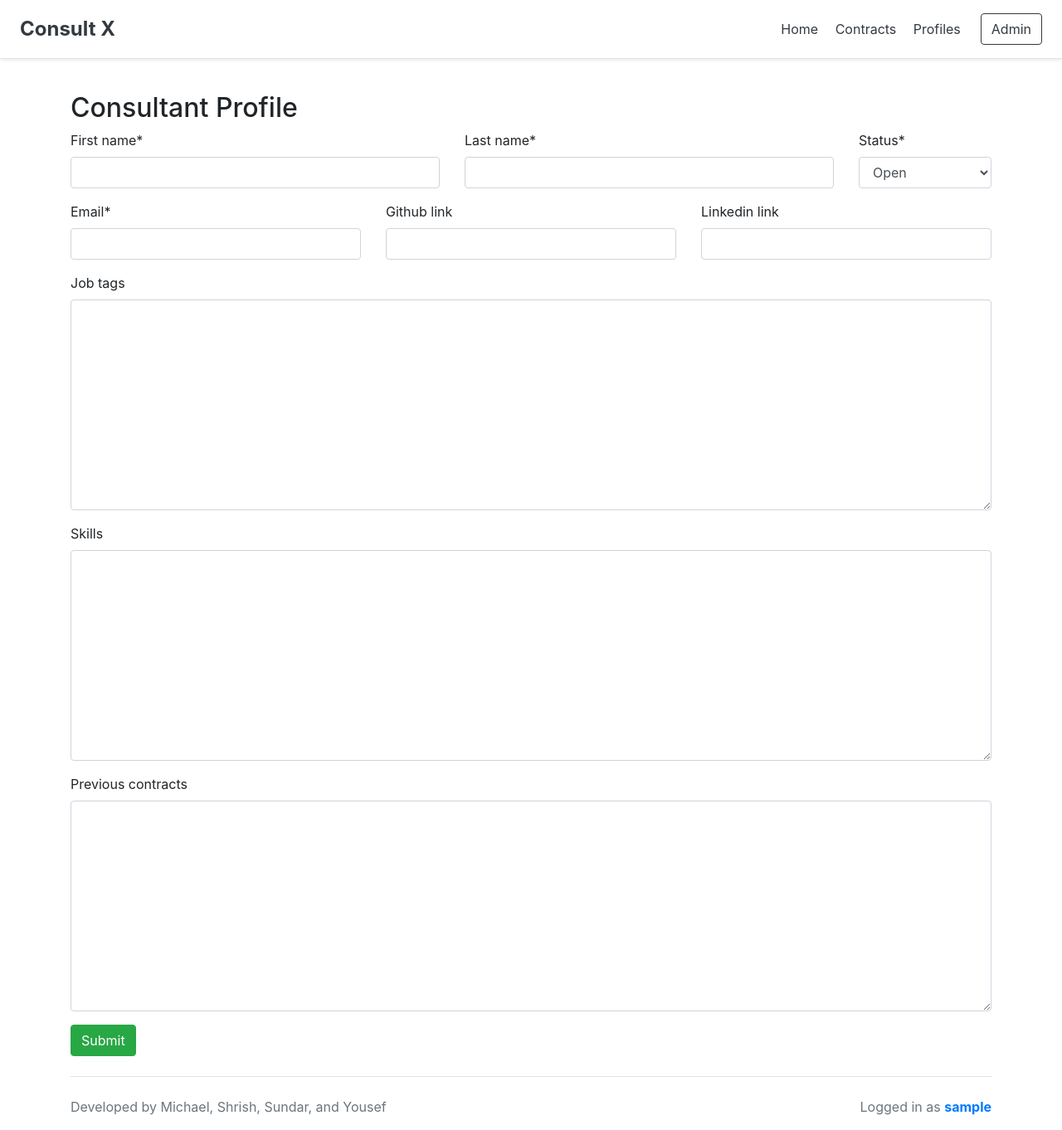
After one commit to Michael-Kagnew/CU-Hackathon, a Django app: page /profiles/edit_profile in a window 1280 px wide. The commit adds this page. Shown: the whole page at 83% size. Run offline with Django 3.2, Linux system fonts and the light colour scheme; the visitor is signed in with stand-in values (Sample User, id 1); some libraries are stand-ins or nearby versions.

Commit message:
Login system, profiles basics

```diff
--- a/login/forms.py
+++ b/login/forms.py
@@ -15,4 +15,4 @@ class SignupForm(UserCreationForm):
 
     class Meta:
         model = User
-        fields = ('username', 'email', 'password1', 'password2',)
+        fields = ('username', 'account_type', 'email', 'password1', 'password2',)
--- a/login/templates/base.html
+++ b/login/templates/base.html
@@ -37,8 +37,13 @@
 
             <! Footer --->
             <footer class="border-top"><br>
+                <p class="float-right text-muted">
+                    {% if user.get_username|length != 0 %}
+                        Logged in as <a href="/signin"><b>{{ user.get_username }}</b></a>
+                    {% endif %}
+                </p>
                 <p class="text-muted">
-                    developed by someone
+                    Developed by Michael, Shrish, Sundar, and Yousef
                 </p>
             </footer>
 
--- a/login/templates/signin.html
+++ b/login/templates/signin.html
@@ -9,7 +9,7 @@
         <div class="card shadow-sm">
             <div class="card-body">
                 <img class="mb-4" style="display: block; margin-left: auto; margin-right: auto;" width="72" height="72"
-                     src="https://emojipedia-us.s3.dualstack.us-west-1.amazonaws.com/thumbs/120/apple/225/snake_1f40d.png">
+                     src="https://emojipedia-us.s3.dualstack.us-west-1.amazonaws.com/thumbs/120/whatsapp/238/office-building_1f3e2.png">
 
                 <h5 class="card-title text-center">Sign In / <a href="/signup" style="color: #6c757d;">Sign Up</a></h5>
 
--- a/login/templates/signup.html
+++ b/login/templates/signup.html
@@ -9,7 +9,7 @@
         <div class="card shadow-sm">
             <div class="card-body">
                 <img class="mb-4" style="display: block; margin-left: auto; margin-right: auto;" width="72" height="72"
-                     src="https://emojipedia-us.s3.dualstack.us-west-1.amazonaws.com/thumbs/120/apple/225/snake_1f40d.png">
+                     src="https://emojipedia-us.s3.dualstack.us-west-1.amazonaws.com/thumbs/120/whatsapp/238/office-building_1f3e2.png">
                 <h5 class="card-title text-center"><a href="/signin" style="color: #6c757d;">Sign In</a> / Sign Up</h5>
 
                 {{ form.email|as_crispy_field }}
--- /dev/null
+++ b/profiles/forms.py
@@ -0,0 +1,14 @@
+from django import forms
+from .models import Consultant, Client
+
+class ConsultantForm(forms.ModelForm):
+    class Meta:
+        model = Consultant
+        exclude = ('user',)
+        fields = "__all__"
+
+class ClientForm(forms.ModelForm):
+    class Meta:
+        model = Client
+        exclude = ('user',)
+        fields = "__all__"
--- a/profiles/models.py
+++ b/profiles/models.py
@@ -1,4 +1,5 @@
 from django.db import models
+from django.contrib.auth.models import User
 
 ch_status = (
     ("Open", "Open"),
@@ -7,32 +8,42 @@ ch_status = (
 
 # Create your models here.
 class Consultant(models.Model):
-    first_name = models.CharField(max_length = 64)
-    last_name = models.CharField(max_length = 64)
-    email = models.CharField(max_length = 64)
-    bio = models.TextField(max_length = 64)
+    user = models.OneToOneField(User, on_delete=models.CASCADE, null=True, blank=True)
 
-    linkedin_link = models.CharField(max_length = 128)
-    github_link = models.CharField(max_length = 128)
+    first_name = models.CharField(max_length=64)
+    last_name = models.CharField(max_length=64)
+    email = models.CharField(max_length=64)
+    bio = models.TextField(blank=True)
 
-    status = models.CharField(max_length = 64, choices=ch_status, default = "Open")
+    linkedin_link = models.CharField(max_length=128, blank=True)
+    github_link = models.CharField(max_length=128, blank=True)
+
+    status = models.CharField(max_length=64, choices=ch_status, default = "Open")
 
     job_tags = models.TextField(blank=True)
     skills = models.TextField(blank=True)
     previous_contracts = models.TextField(blank=True)
 
     def __str__(self):
-        #How objects of this class will appear in admin pannel
-        return "{0}, {1} : {2}" .format(self.first_name, self.last_name, self.email)
+        if self.first_name == '':
+            return "Profile In Progress, {}".format(self.email)
+        else:
+            return "{0}, {1} : {2}" .format(self.first_name, self.last_name, self.email)
 
 class Client(models.Model):
-    first_name = models.CharField(max_length = 64)
-    last_name = models.CharField(max_length = 64)
-    email = models.CharField(max_length = 64)
+    user = models.OneToOneField(User, on_delete=models.CASCADE, null=True, blank=True)
 
-    website = models.CharField(max_length = 128)
+    first_name = models.CharField(max_length=64)
+    last_name = models.CharField(max_length=64)
+
+    company_name = models.CharField(max_length=64, null=True)
+    email = models.CharField(max_length=64, blank=True)
+    website = models.CharField(max_length=128, blank=True)
+
     job_tags = models.TextField(blank=True)
 
     def __str__(self):
-        #How objects of this class will appear in admin pannel
-        return "{0}, {1} : {2}" .format(self.first_name, self.last_name, self.email)
+        if self.first_name == '':
+            return "Profile In Progress, {}".format(self.email)
+        else:
+            return "{0}, {1} : {2}".format(self.first_name, self.last_name, self.email)
--- /dev/null
+++ b/profiles/templates/consultant_form.html
@@ -0,0 +1,41 @@
+{% extends 'base.html' %}
+{% load crispy_forms_tags %}
+{% block body %}
+
+<h2>Consultant Profile</h2>
+
+<form method="POST" class="needs-validation">
+    {% csrf_token %}
+
+    <div class="row">
+        <div class="col-5">
+            {{ form.first_name|as_crispy_field }}
+        </div>
+        <div class="col-5">
+            {{ form.last_name|as_crispy_field }}
+        </div>
+        <div class="col-2">
+            {{ form.status|as_crispy_field }}
+        </div>
+    </div>
+
+    <div class="row">
+        <div class="col-4">
+            {{ form.email|as_crispy_field }}
+        </div>
+        <div class="col-4">
+            {{ form.github_link|as_crispy_field }}
+        </div>
+        <div class="col-4">
+            {{ form.linkedin_link|as_crispy_field }}
+        </div>
+    </div>
+
+    {{ form.job_tags|as_crispy_field }}
+    {{ form.skills|as_crispy_field }}
+    {{ form.previous_contracts|as_crispy_field }}
+
+    <button type="submit" class="btn btn-success" name="button">Submit</button>
+</form>
+
+{% endblock %}
--- a/profiles/urls.py
+++ b/profiles/urls.py
@@ -5,4 +5,6 @@ from profiles.views import *
 urlpatterns = [
     url(r'^$', index, name='index'),
     url(r'^index$', index, name='index'),
+
+    url(r'^edit_profile$', edit_profile, name='edit_profile'),
 ]
--- a/profiles/views.py
+++ b/profiles/views.py
@@ -1,6 +1,72 @@
-from django.shortcuts import render
+from django.shortcuts import render, redirect
+
+from .models import Consultant, Client
+from .forms import ConsultantForm, ClientForm
+
+prof_type = [Consultant, Client]
+prof_forms = [ConsultantForm, ClientForm]
+prof_forms_html = ['consultant_form.html', 'client_form.html']
 
 # Create your views here.
 
 def index(request):
+    print('profiles')
+    if not check_auth(request):
+        return redirect('/index')
+
+    # check profile type
+    profile, ref, status = get_profile_status(request)
+
+    if profile is None:
+        print('Profile does not exist')
+        return redirect('/index')
+
+    if not status:
+        print('Profile needs to be created')
+        return redirect('edit_profile')
+
     return render(request, 'profiles.html')
+
+def edit_profile(request):
+    profile, ref = get_profile(request)
+
+    if request.method == 'POST':
+        form = prof_forms[ref](request.POST, instance=profile)
+
+        if form.is_valid():
+            form.save()
+            return redirect('index')
+    else:
+        form = prof_forms[ref](instance=profile)
+
+    return render(request, prof_forms_html[ref], {'form': form})
+
+# Helpers
+def get_profile(request):
+    profile, ref, status = get_profile_status(request)
+
+    return profile, ref
+
+def get_profile_status(request):
+    # will return profile, type, status
+    # type refers to index of prof_type (0 means Consultant, 1 means Client)
+    # status = false means account needs to be created
+
+    status = False
+
+    for i in range(len(prof_type)):
+        query = prof_type[i].objects.filter(user=request.user)
+
+        if len(query) != 0:
+            if query[0].first_name != "":
+                status = True
+
+            return query[0], i, status
+
+    return None, 0, status
+
+def check_auth(request):
+    if not request.user.is_authenticated:
+        return False
+    else:
+        return True
```
Also changed, not shown: contracts/views.py (+11 -1 lines), login/views.py (+23 -1 lines), profiles/templates/client_form.html (added, +36 -0 lines), profiles/migrations/0002_auto_20200111_1738.py (added), profiles/migrations/0003_auto_20200111_2011.py (added).
